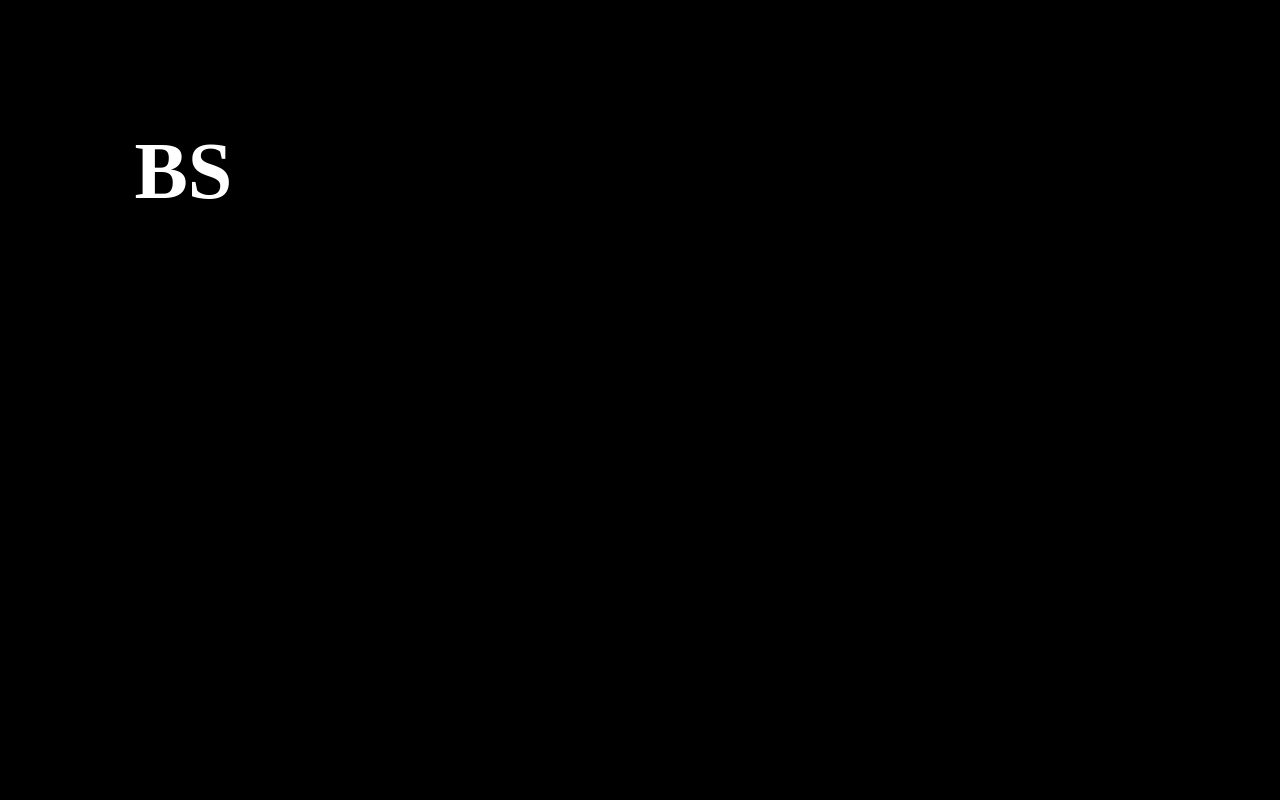
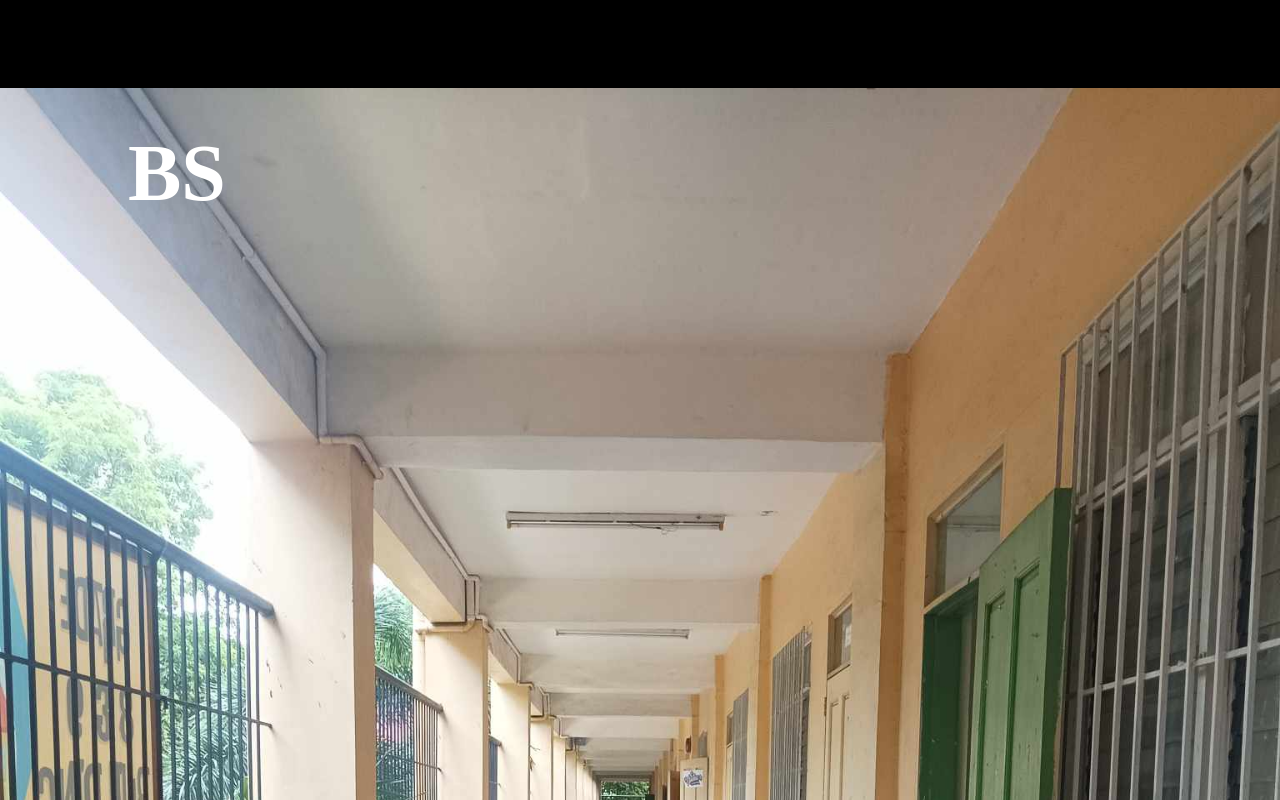
Before and after one commit to chocoacocoa/BookSeekerOnProgress, a plain HTML site: page AR/ar.html in a window 1280 px wide. Shown: the top 800 px of the page. Drawn offline with Linux system fonts and the light colour scheme; a web font is replaced by a local one.

Commit message:
AR POV number 1 is been added in the code

```diff
--- a/AR/ar.css
+++ b/AR/ar.css
@@ -34,3 +34,15 @@ body{
 #bookseeker .bs, .full{
     font-size: 10vmin;
 }
+
+
+body{
+    margin: 0;
+}
+.ar img{
+    width: 100%;
+    height: 217vmin;
+    position: relative;
+    z-index: -1;
+    top: -5vh;
+}
--- a/AR/ar.html
+++ b/AR/ar.html
@@ -9,21 +9,32 @@
 
 <header>
     <div id="header">
-            <h2 id="bookseeker" onclick="hrefToHome()">
-                <span class="bs">BS</span>
-                <span class="full">BookSeeker</span>
-            </h2>
+        <h2 id="bookseeker" onclick="hrefToHome()">
+            <span class="bs">BS</span>
+            <span class="full">BookSeeker</span>
+        </h2>
 
     </div>
 </header>
 
 <body>
+    <div class="ar">
+        <img id="1" src="/AR/arMedias/POVs/vertical/1.jpg">
+    </div>
 </body>
+
+
+
+
+
+
+
+
 <script>
-    function hrefToHome(){
-        if(confirm("Continue to homepage?")){
+    function hrefToHome() {
+        if (confirm("Continue to homepage?")) {
             window.location.href = "/index.html";
-        }else{
+        } else {
             return;
         }
     }
```
Also changed, not shown: 2 other files.
